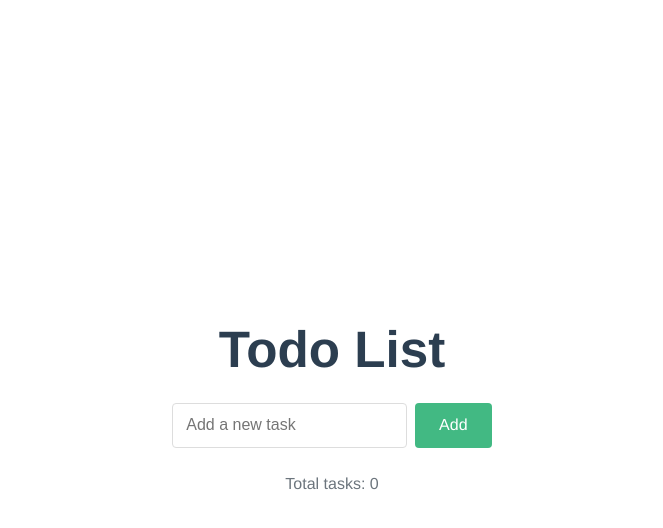
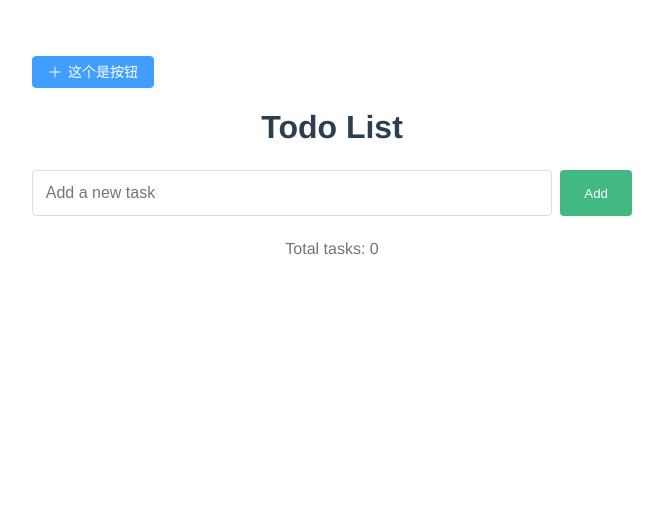
Before and after one commit to laoPanP/chongda-2026-project, a Vue app: page / in a window 1280 px wide. Shown: the top 528 px of the page, without its empty margins (308-971 px from the left). Built offline with nearby package versions, Linux system fonts and the light colour scheme.

Commit message:
feat: 子女在ser文件夹配置及element-plus组件全局配置

```diff
--- a/package.json
+++ b/package.json
@@ -17,6 +17,7 @@
     "preinstall": "node ./scripts/preinstall.js"
   },
   "dependencies": {
+    "@element-plus/icons-vue": "^2.3.1",
     "element-plus": "^2.9.9",
     "vue": "^3.5.13"
   },
--- a/src/App.vue
+++ b/src/App.vue
@@ -1,6 +1,7 @@
 <template>
   <!-- 保持原有模板结构不变 -->
   <div class="todo-container">
+    <el-button type="primary" size="default" @click="addTodo" :icon="Plus">这个是按钮</el-button>
     <h1 class="title">Todo List</h1>
     <div class="input-group">
       <input v-model="newTodo" @keyup.enter="addTodo" placeholder="Add a new task" class="todo-input" />
@@ -22,7 +23,7 @@
 
 <script setup lang="ts">
   import { ref } from 'vue'
-
+  import { Plus } from '@element-plus/icons-vue'
   // 定义类型
   interface TodoItem {
     id: number
--- a/src/main.ts
+++ b/src/main.ts
@@ -1,5 +1,14 @@
 import { createApp } from 'vue'
-import './style.css'
 import App from './App.vue'
-
-createApp(App).mount('#app')
+//引入element-plus插件与样式
+import ElementPlus from 'element-plus'
+import 'element-plus/dist/index.css'
+// 配置element-plus国际化 配置中文（默认英文）
+import zhCn from 'element-plus/es/locale/lang/zh-cn'
+// 获取应用实例对象
+const app = createApp(App)
+app.use(ElementPlus, {
+  locale: zhCn,
+})
+//将应用挂载到挂载点上
+app.mount('#app')
--- a/src/style.css
+++ /dev/null
@@ -1,82 +0,0 @@
-:root {
-  font-family: system-ui, Avenir, Helvetica, Arial, sans-serif;
-  line-height: 1.5;
-  font-weight: 400;
-  color-scheme: light dark;
-  color: rgb(255 255 255 / 87%);
-  background-color: #242424;
-  font-synthesis: none;
-  text-rendering: optimizeLegibility;
-  -webkit-font-smoothing: antialiased;
-  -moz-osx-font-smoothing: grayscale;
-}
-
-a {
-  text-decoration: inherit;
-  color: #646cff;
-  font-weight: 500;
-}
-
-a:hover {
-  color: #535bf2;
-}
-
-body {
-  display: flex;
-  margin: 0;
-  min-width: 320px;
-  min-height: 100vh;
-  place-items: center;
-}
-
-h1 {
-  font-size: 3.2em;
-  line-height: 1.1;
-}
-
-button {
-  padding: 0.6em 1.2em;
-  font-size: 1em;
-  font-family: inherit;
-  background-color: #1a1a1a;
-  border: 1px solid transparent;
-  border-radius: 8px;
-  transition: border-color 0.25s;
-  font-weight: 500;
-  cursor: pointer;
-}
-
-button:hover {
-  border-color: #646cff;
-}
-
-button:focus,
-button:focus-visible {
-  outline: 4px auto -webkit-focus-ring-color;
-}
-
-.card {
-  padding: 2em;
-}
-
-#app {
-  padding: 2rem;
-  margin: 0 auto;
-  max-width: 1280px;
-  text-align: center;
-}
-
-@media (prefers-color-scheme: light) {
-  :root {
-    color: #213547;
-    background-color: #fff;
-  }
-
-  a:hover {
-    color: #747bff;
-  }
-
-  button {
-    background-color: #f9f9f9;
-  }
-}
--- a/vite.config.ts
+++ b/vite.config.ts
@@ -1,9 +1,18 @@
 import { defineConfig } from 'vite'
 import vue from '@vitejs/plugin-vue'
+import path from 'path'
 import vueJsx from '@vitejs/plugin-vue-jsx'
 import VueSetupExtend from 'vite-plugin-vue-setup-extend'
+// import { fileURLToPath, URL } from 'node:url'
 
 // https://vite.dev/config/
 export default defineConfig({
-  plugins: [vue(), vueJsx(), VueSetupExtend()]
+  plugins: [vue(), vueJsx(), VueSetupExtend()],
+  resolve: {
+    alias: {
+      '@': path.resolve(__dirname, './src')//基于 文件所在目录（__dirname）解析路径，静态固定，不依赖运行时环境
+      // '@': path.resolve('./src')//基于 当前工作目录（process.cwd()）解析路径，动态依赖运行时环境。
+      // '@': fileURLToPath(new URL('./src', import.meta.url))// 现代项目更推荐 ESM如果项目使用 ESM 模块（"type": "module")，该方法最优 完全兼容 ESM 和 CJS，路径解析与运行时环境无关
+    }
+  }
 })
```
Also changed, not shown: 1 other file (tests, documents, lock files or other folders).
